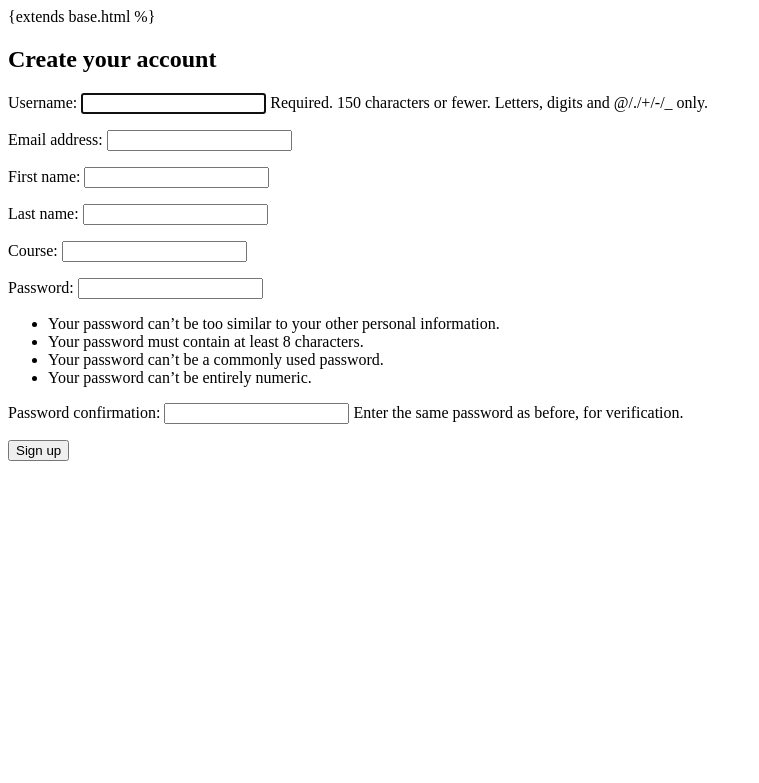
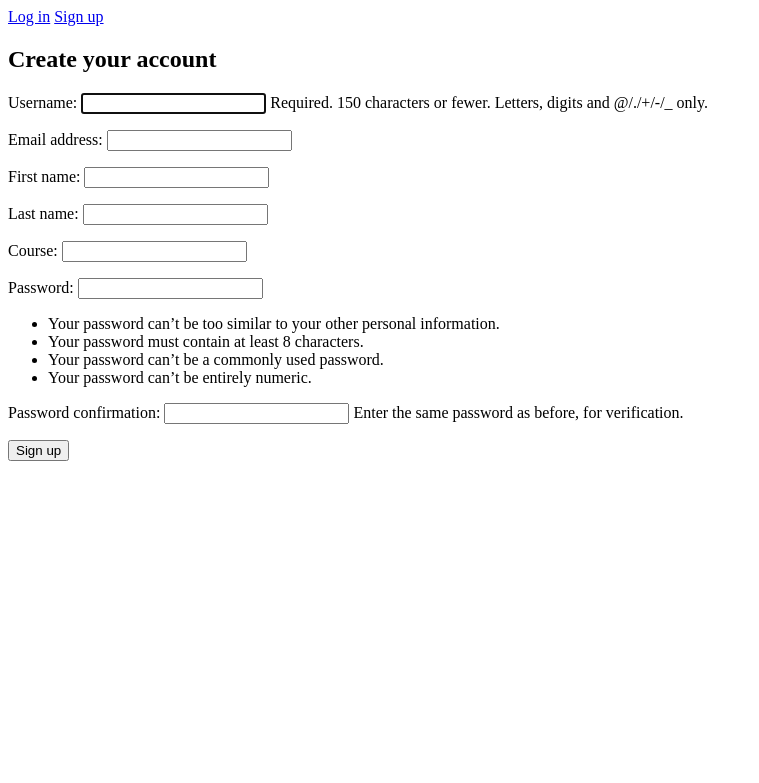
Before and after one commit to nicole-galan/firstDjango, a Django app: page /accounts/signup/ in a window 1280 px wide. Shown: the top 783 px of the page, without its empty margins (0-759 px from the left). Run offline with Django 5.2, Linux system fonts and the light colour scheme.

Commit message:
fix: signup template

```diff
--- a/templates/base.html
+++ b/templates/base.html
@@ -5,7 +5,6 @@
     </head>
     <body>
         <nav>
-            <>
                 {% if user.is_authenticated %}
                     Hi, {{ user.username }}!
                     <form method="post" action="{% url 'logout' %}">
--- a/templates/registration/signup.html
+++ b/templates/registration/signup.html
@@ -1,4 +1,4 @@
-{extends base.html %}
+{% extends "base.html" %}
 
 {% block content %}
 <h2>Create your account</h2>
```
